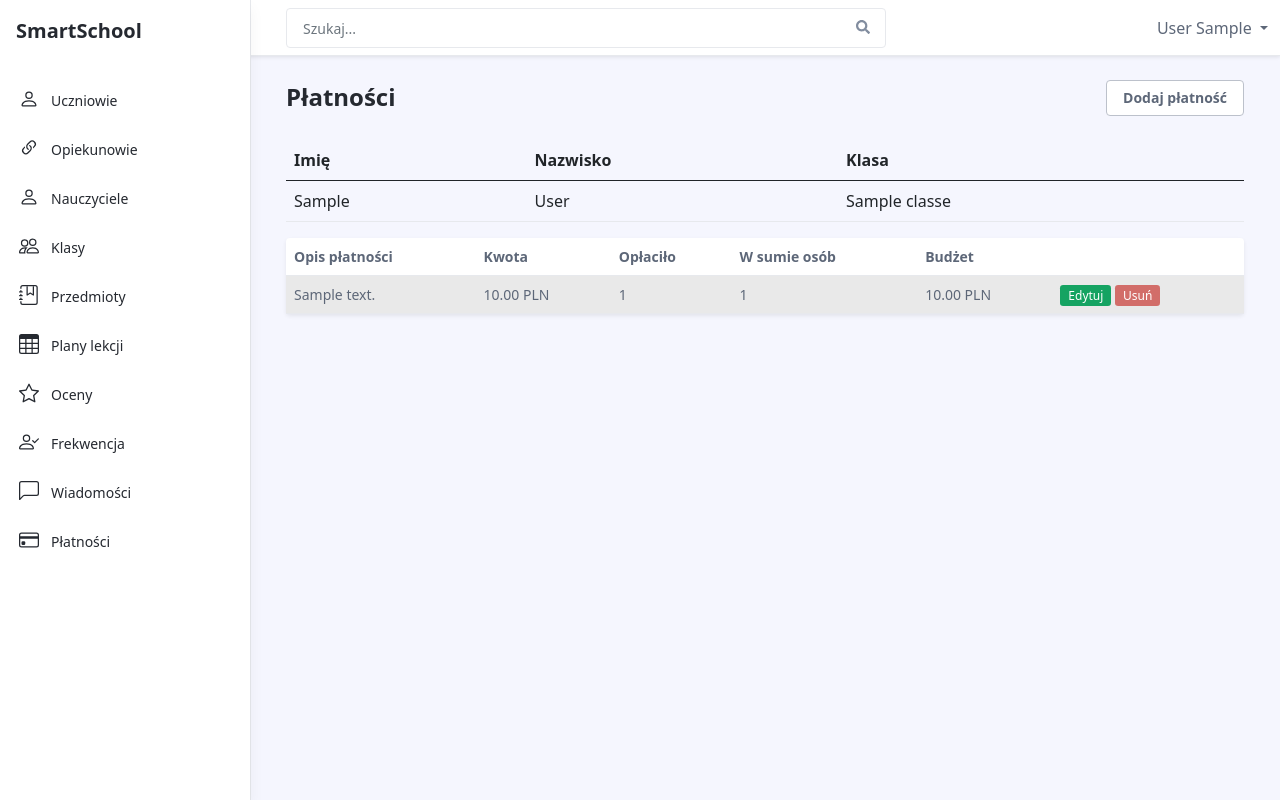
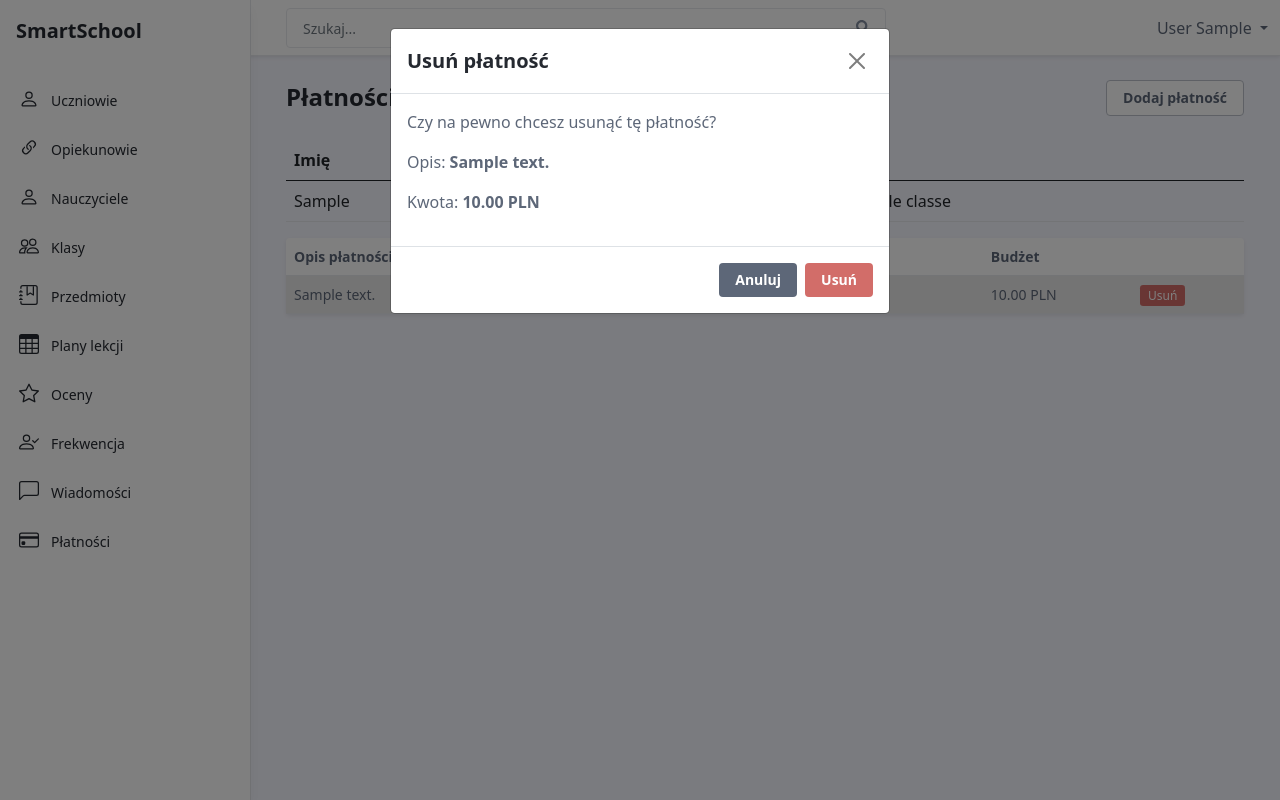
Before and after one commit to salakonrad/smart-school, a Django app: page /payment/class/1 in a window 1280 px wide, after a click on "Usuń". Run offline with Django 3.2, Linux system fonts and the light colour scheme; a user stored in the database is signed in; tables that the repository leaves empty hold one stand-in row (values such as "Sample post"); some libraries are stand-ins or nearby versions.

Commit message:
feat(payments): frontend and backend support for payments

```diff
--- a/smartschool/school/forms.py
+++ b/smartschool/school/forms.py
@@ -207,7 +207,8 @@ class AddPaymentForm(forms.Form):
     message = forms.CharField(max_length=2048, required=False)
 
 class DeletePaymentForm(forms.Form):
-    payment_id = forms.IntegerField()
+    payment_id = forms.IntegerField(required=False)
+    event_id = forms.IntegerField(required=False)
 
 class ChangePaymentForm(forms.Form):
     payment_id = forms.IntegerField()
--- a/smartschool/school/models.py
+++ b/smartschool/school/models.py
@@ -749,6 +749,12 @@ class PayEvent(models.Model):
     class Meta:
         db_table = "pay_event"
 
+    def get_by_id(id):
+        if PayEvent.objects.filter(id = id).exists():
+            return PayEvent.objects.get(id = id)
+        else:
+            return None
+
     def add_payment(creator, email, squad, student, message, amount):
         if squad:
             new = PayEvent()
@@ -788,8 +794,19 @@ class Payment(models.Model):
     class Meta:
         db_table = "payment"
 
+    def get_by_id(id):
+        if Payment.objects.filter(id = id).exists():
+            return Payment.objects.get(id = id)
+        else:
+            return None
+
     def add(student, event):
         new = Payment()
         new.event = event
         new.target = student
         new.save()
+
+    def mark_as_paid(self):
+        self.paid = True
+        self.date = datetime.now()
+        self.save()
--- a/smartschool/school/templates/payments/change.html
+++ /dev/null
@@ -1,53 +0,0 @@
-<!-- Edit grade modal -->
-<div class="modal fade" id="edit_attendance{{ event.id }}" tabindex="-1" aria-labelledby="staticBackdropLabel"
-    aria-hidden="true">
-    <div class="modal-dialog">
-        <div class="modal-content">
-            <div class="modal-header">
-                <h5 class="modal-title" id="staticBackdropLabel">Edytuj wydarzenie</h5>
-                <button type="button" class="btn-close" data-bs-dismiss="modal" aria-label="Close"></button>
-            </div>
-            <form action="{% url 'attendance_change' %}" method="POST" class="settings-form">
-                {% csrf_token %}
-                <div class="modal-body">
-                    <input type="hidden" name="attendance_id" value="{{ event.id }}" />
-
-                    <div class="mb-3">
-                        <label for="change-attendance-1" class="form-label">Lekcja</label>
-                        <select name="lesson_id" class="form-select" id="change-attendance-1">
-                            {% for lesson in data.lessons %}
-                                {% if lesson.id == event.lesson.id %}
-                                    <option value="{{ lesson.id }}" selected>{{ lesson.start }}-{{ lesson.end }}</option>
-                                {% else %}
-                                    <option value="{{ lesson.id }}">{{ lesson.start }}-{{ lesson.end }}</option>
-                                {% endif %}
-                            {% endfor %}
-                        </select>
-                    </div>
-
-                    <div class="mb-3">
-                        <label for="change-attendance-2" class="form-label">Typ</label>
-                        <select name="event" class="form-select" id="change-attendance-2">
-                            {% for type in data.event_types %}
-                                {% if type.0 == event.event %}
-                                    <option value="{{ type.0 }}" selected>{{ type.1 }}</option>
-                                {% else %}
-                                    <option value="{{ type.0 }}">{{ type.1 }}</option>
-                                {% endif %}
-                            {% endfor %}
-                        </select>
-                    </div>
-
-                    <div class="mb-3">
-                        <label for="change-attendance-3" class="form-label">Data</label>
-                        <input type="date" name="date" class="form-control" id="change-attendance-3" value="{{ event.date | date:'Y-m-d' }}">
-                    </div>
-                </div>
-                <div class="modal-footer">
-                    <button type="button" class="btn btn-secondary" data-bs-dismiss="modal">Anuluj</button>
-                    <input type="submit" class="btn btn-primary" value="Edytuj">
-                </div>
-            </form>
-        </div>
-    </div>
-</div>
--- a/smartschool/school/templates/payments/delete.html
+++ b/smartschool/school/templates/payments/delete.html
@@ -1,27 +1,25 @@
 <!-- Delete attendance modal -->
-<div class="modal fade" id="delete_attendance{{ event.id }}" tabindex="-1" aria-labelledby="staticBackdropLabel"
+<div class="modal fade" id="delete_payment{{ payment.id }}" tabindex="-1" aria-labelledby="staticBackdropLabel"
     aria-hidden="true">
     <div class="modal-dialog">
         <div class="modal-content">
             <div class="modal-header">
-                <h5 class="modal-title" id="staticBackdropLabel">Usuń wydarzenie</h5>
+                <h5 class="modal-title" id="staticBackdropLabel">Usuń płatność</h5>
                 <button type="button" class="btn-close" data-bs-dismiss="modal" aria-label="Close"></button>
             </div>
-            <form action="{% url 'attendance_delete' %}" method="POST" class="settings-form">
+            <form action="{% url 'payment_delete' %}" method="POST" class="settings-form">
                 {% csrf_token %}
                 <div class="modal-body">
-                    <input type="hidden" name="attendance_id" value="{{ event.id }}" />
+                    {% if target == 'Student' %}
+                    <input type="hidden" name="payment_id" value="{{ payment.id }}" />
+                    {% elif target == 'Squad' %}
+                    <input type="hidden" name="event_id" value="{{ payment.id }}" />
+                    {% endif %}
 
-                    <p>Czy na pewno chcesz usunąć to wydarzenie?</p>
+                    <p>Czy na pewno chcesz usunąć tę płatność?</p>
 
-
-                    <p>Lekcja: <strong>{{ event.lesson.start }} - {{ event.lesson.end }}</strong></p>
-                    <p>Typ: <strong>{{ event.get_event_display }}</strong></p>
-
-                    <p>Wystawiona <strong>{{ event.issue_date }}</strong> przez {{ event.issued_by }}</p>
-                    {% if event.edited_by %}
-                    <p>Edytowana <strong>{{ event.edit_date }}</strong> przez {{ event.edited_by }}</p>
-                    {% endif %}
+                    <p>Opis: <strong>{{ payment.message }}</strong></p>
+                    <p>Kwota: <strong>{{ payment.amount }} PLN</strong></p>
                 </div>
                 <div class="modal-footer">
                     <button type="button" class="btn btn-secondary" data-bs-dismiss="modal">Anuluj</button>
--- a/smartschool/school/templates/payments/student_list.html
+++ b/smartschool/school/templates/payments/student_list.html
@@ -67,19 +67,12 @@
                                 <td class="cell">{{ payment.count_targets }}</td>
                                 <td class="cell">{{ payment.get_budget }} PLN</td>
                                 <td class="cell text-right">
-                                    {% if perms.school.change_payment %}
-                                    <a class="btn-sm app-btn-primary" data-bs-toggle="modal"
-                                        data-bs-target="#edit_payment{{ payment.id }}">Edytuj</a>
-                                    {% endif %}
                                     {% if perms.school.delete_payment %}
                                     <a class="btn-sm btn-danger" data-bs-toggle="modal"
                                         data-bs-target="#delete_payment{{ payment.id }}">Usuń</a>
                                     {% endif %}
                                 </td>
                             </tr>
-
-                            <!-- Change Modal -->
-                            {% include "payments/change.html" with payment=payment target='Squad' %}
 
                             <!-- Delete Modal -->
                             {% include "payments/delete.html" with payment=payment target='Squad' %}
--- a/smartschool/school/urls.py
+++ b/smartschool/school/urls.py
@@ -74,7 +74,7 @@ urlpatterns = [
     path('payment/class/<int:id>', views.payment_class_view, name="payment_class"),
     path('payment/add', views.payment_add, name='payment_add'),
     path('payment/delete', views.payment_delete, name='payment_delete'),
-    path('payment/change', views.payment_change, name='payment_change'),
+    path('payment/mark_paid', views.payment_mark_paid, name='payment_mark_paid'),
     # Authorization
     path('accounts/login/', views.login_view, name="login"),
     path('accounts/logout/', views.logout_view, name="logout")
--- a/smartschool/school/views.py
+++ b/smartschool/school/views.py
@@ -1173,20 +1173,15 @@ def payment_add(request):
         return HttpResponseRedirect(request.META.get('HTTP_REFERER'))
 
 
-# /payment/change
+# /payment/mark_paid
 @login_required
 @permission_required('school.change_payment', raise_exception=True)
-def payment_change(request):
+def payment_mark_paid(request):
     if request.method == 'POST':
-        form = ChangePaymentForm(request.POST)
+        form = DeletePaymentForm(request.POST)
         if form.is_valid():
-            payment = payment.get_by_id(form.cleaned_data['payment_id'])
-            payment.change(*[
-                request.user,
-                LessonTable.get_by_id(form.cleaned_data['lesson_id']),
-                form.cleaned_data['event'],
-                form.cleaned_data['date']
-            ])
+            payment = Payment.get_by_id(form.cleaned_data['payment_id'])
+            payment.mark_as_paid()
             return HttpResponseRedirect(request.META.get('HTTP_REFERER'))
         else:
             print(form.errors)
@@ -1202,7 +1197,10 @@ def payment_delete(request):
     if request.method == 'POST':
         form = DeletePaymentForm(request.POST)
         if form.is_valid():
-            payment = payment.get_by_id(form.cleaned_data['payment_id'])
+            if form.cleaned_data['payment_id']:
+                payment = Payment.get_by_id(form.cleaned_data['payment_id'])
+            else:
+                payment = PayEvent.get_by_id(form.cleaned_data['event_id'])
             payment.delete()
             return HttpResponseRedirect(request.META.get('HTTP_REFERER'))
         else:
```
Also changed, not shown: smartschool/school/templates/payments/mark_paid.html (added, +26 -0 lines), smartschool/school/templates/payments/payments.html (+4 -5 lines).
